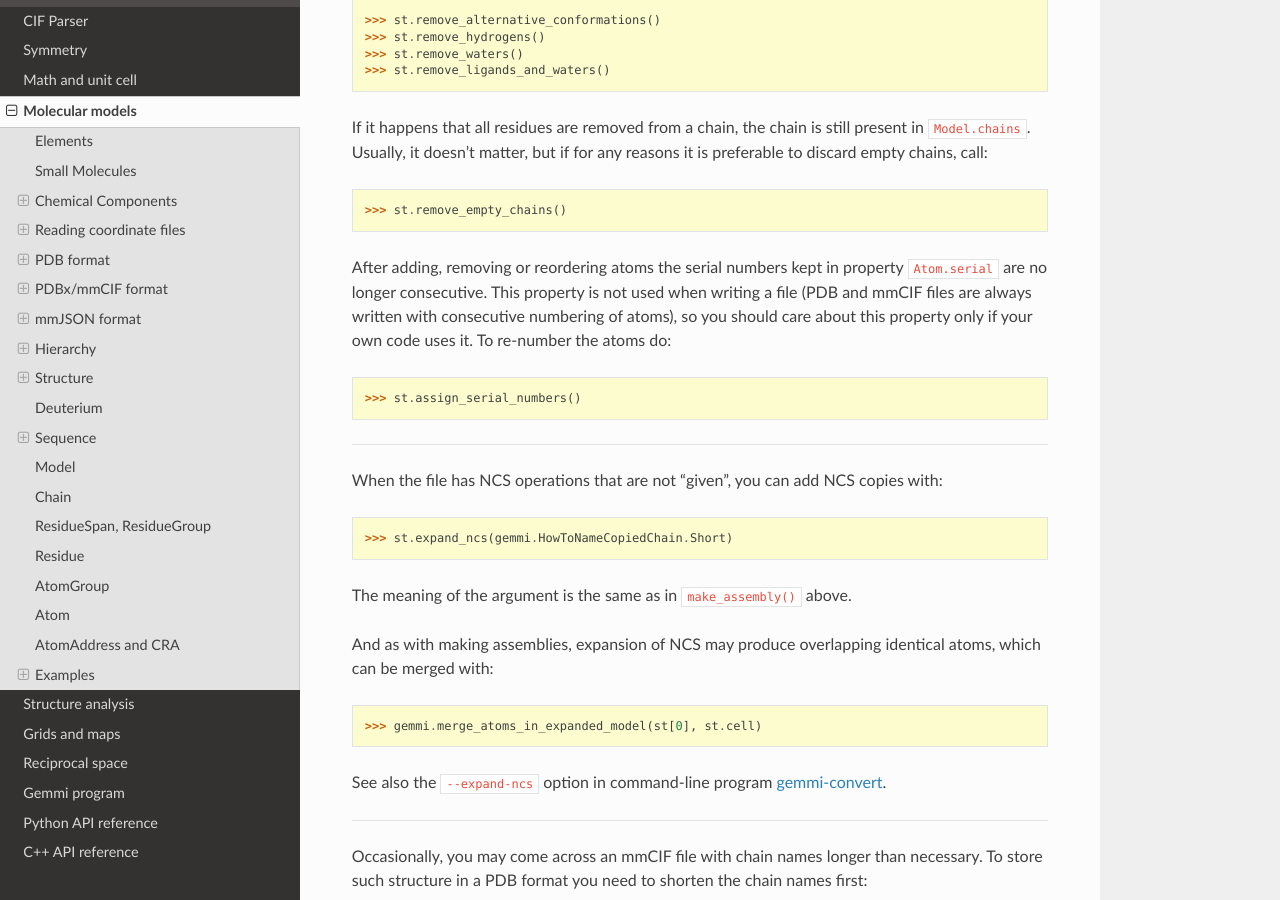
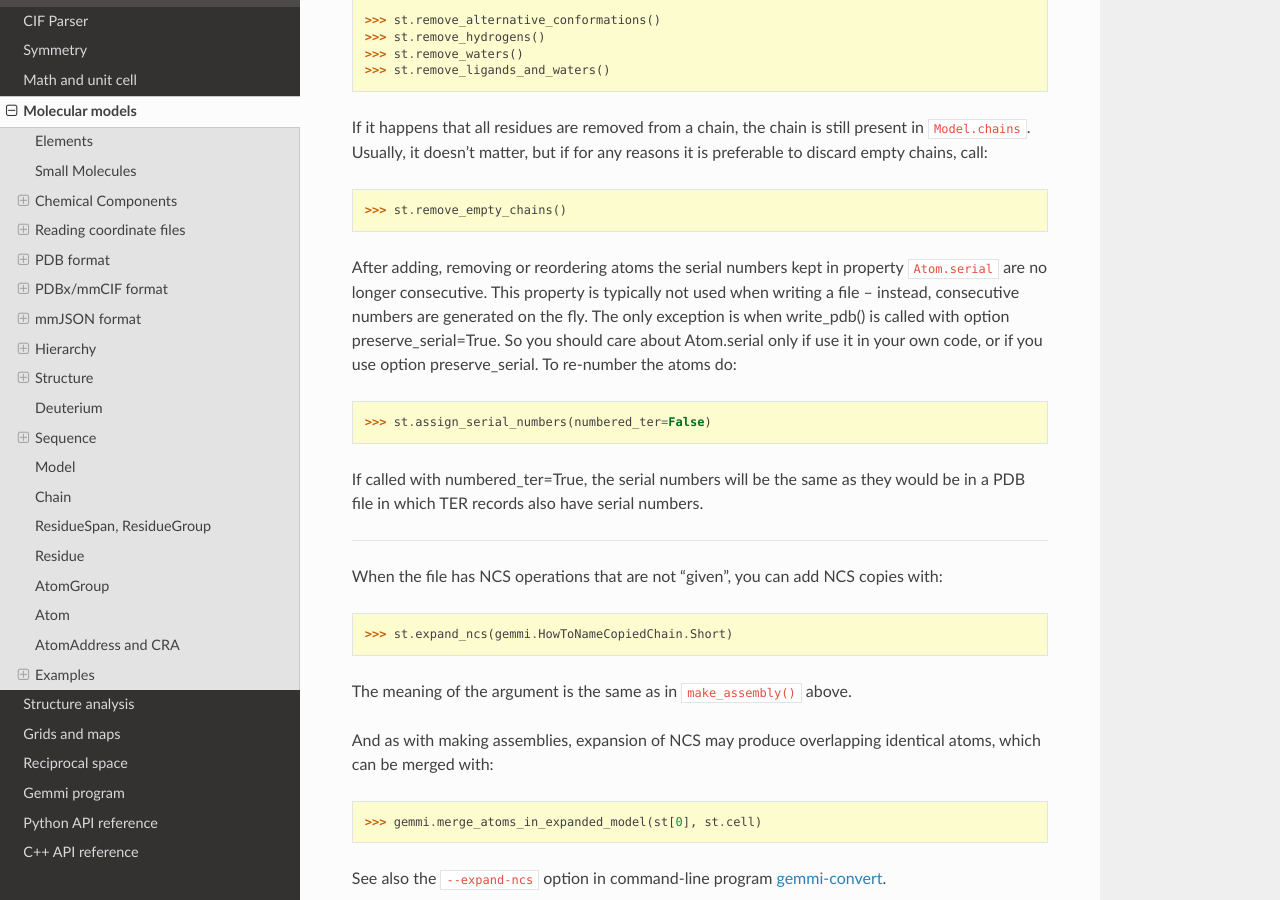
Before and after one commit to project-gemmi/gemmi, a Sphinx documentation site: the page built from docs/mol.rst, in a window 1280 px wide and 900 px high, scrolled down 32061 px. Built offline with Sphinx 7.4.7 and the Read the Docs theme 2.0.0, drawn with Linux system fonts in a browser that asks for light colours.

Commit message:
assign_serial_numbers(): add optional arg numbered_ter : bool

```diff
--- a/docs/mol.rst
+++ b/docs/mol.rst
@@ -1804,14 +1804,19 @@ to discard empty chains, call:
 
 After adding, removing or reordering atoms the serial numbers
 kept in property ``Atom.serial`` are no longer consecutive.
-This property is not used when writing a file (PDB and mmCIF files are
-always written with consecutive numbering of atoms),
-so you should care about this property only if your own code uses it.
+This property is typically not used when writing a file -- instead,
+consecutive numbers are generated on the fly. The only exception is when
+write_pdb() is called with option preserve_serial=True.
+So you should care about Atom.serial only if use it in your own code,
+or if you use option preserve_serial.
 To re-number the atoms do:
 
 .. doctest::
 
-  >>> st.assign_serial_numbers()
+  >>> st.assign_serial_numbers(numbered_ter=False)
+
+If called with numbered_ter=True, the serial numbers will be the same
+as they would be in a PDB file in which TER records also have serial numbers.
 
 ----
 
```
Also changed, not shown: 3 other files.
